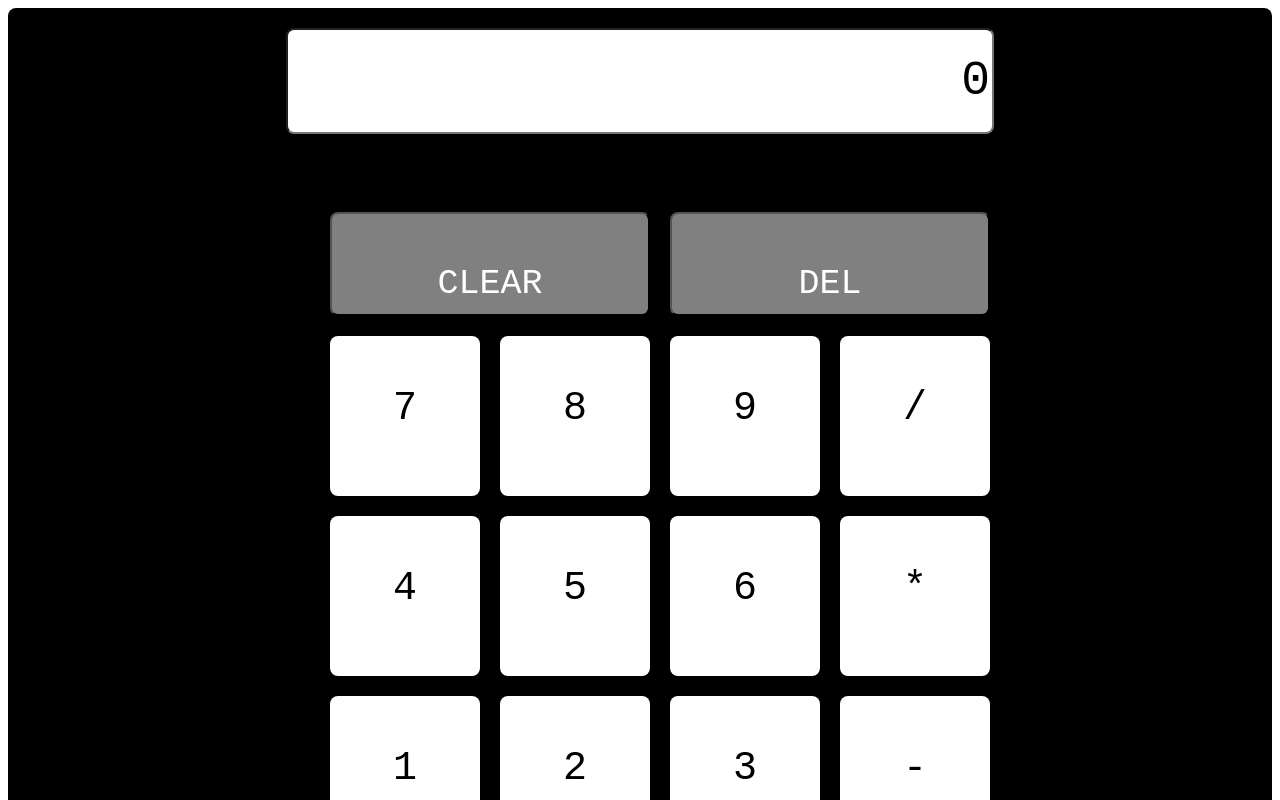
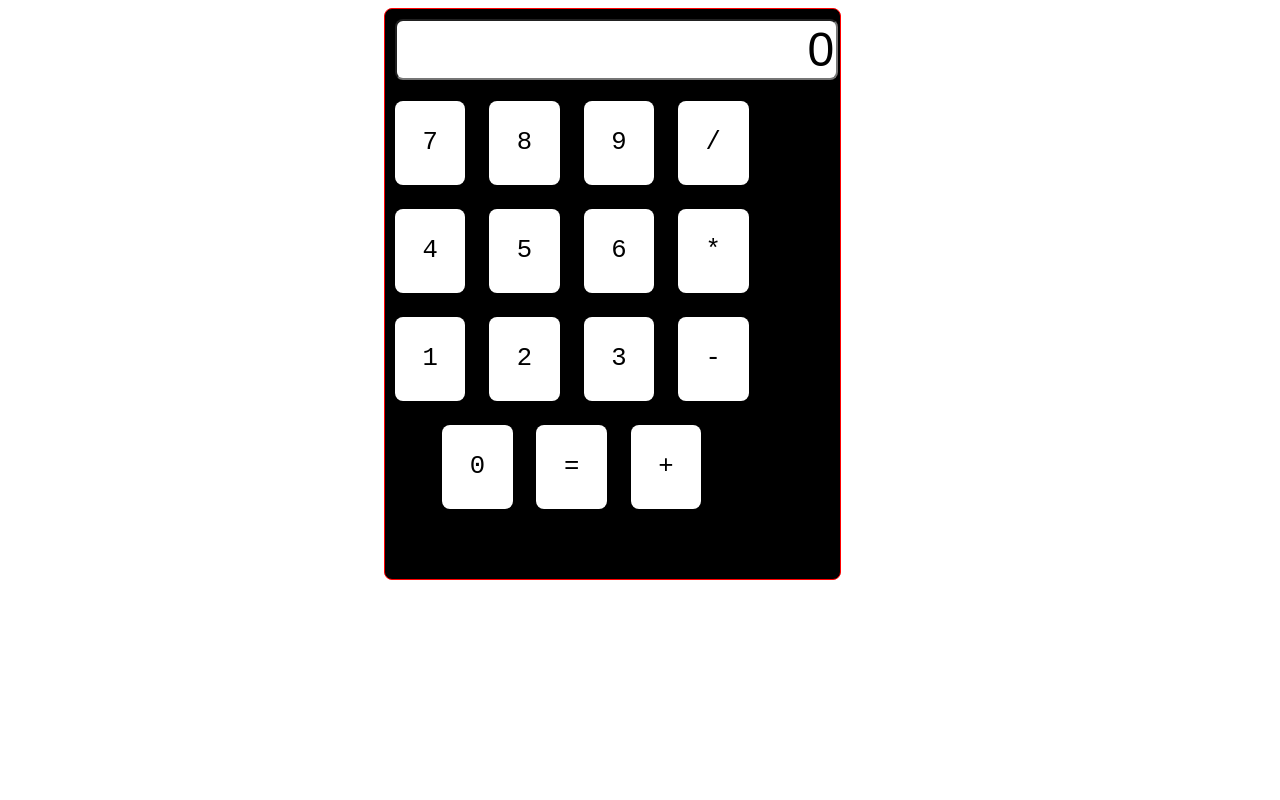
Before and after one commit to Mutheeswari/calculator-react, a React (Create React App) app in the folder calculator-app/: page / in a window 1280 px wide. Shown: the top 800 px of the page. Built offline with nearby package versions, Linux system fonts and the light colour scheme.

Commit message:
cosmetic changes

```diff
--- a/calculator-app/src/App.css
+++ b/calculator-app/src/App.css
@@ -1,19 +1,13 @@
-.App {
+body {
   text-align: center;
-}
-
-ul.ul-numbers {
-  width: 60%;
+  font-family: 'Cutive Mono', monospace;
 }
 
 .set-width {
-  width: 700px;
-  height: 100px;
   font-size: 48px;
   border-radius: 8px;
-  font-family: 'Cutive Mono', monospace;
   text-align: right;
-
+  width: 100%;
 }
 
 .App-header {
@@ -27,36 +21,35 @@ ul.ul-numbers {
   font-size: 48px;
   color: black;
   padding: 10px;
+  border: 1px solid red;
+  position: absolute;
+  left: 30%;
+  width: 34%;
 }
 
+.buttonNumberMainDiv {
+  position: relative;
+    margin-top: -9%;
+    width: 100%;
+    left: -14%;
+}
 .button-zero {
-  width: 225px;
-  border-radius: 8px;
-  font-size: 40px;
-  font-family: 'Cutive Mono', monospace;
-  height: 60px;
-  color: black;
+
+/*
   align-items: center;
-  justify-content: center;
-  display: inline-block;
+  justify-content: center; */
+/*
   padding: 50px;
-  margin: 10px;
-  background: white;
-  border: none;
+  margin: 10px; */
+
 }
 
 .button-numbers {
-  width: 50px;
-  border-radius: 8px;
-  font-size: 40px;
-  font-family: 'Cutive Mono', monospace;
-  height: 60px;
+  font-size: 2vw;
   color: black;
-  align-items: center;
-  justify-content: center;
   display: inline-block;
-  padding: 50px;
-  margin: 10px;
+  padding: 7%;
+  margin: 3%;
   background: white;
   border-radius: 8px;
   border: none;
@@ -69,7 +62,6 @@ ul.ul-numbers {
   height: 70px;
   color: white;
   text-align: center;
-  font-family: 'Cutive Mono', monospace;
   background: grey;
   justify-content: center;
   display: inline-block;
--- a/calculator-app/src/App.js
+++ b/calculator-app/src/App.js
@@ -1,22 +1,16 @@
-import React, { useState, createContext } from "react"; // importing Hook and React
-import "./App.css"; // Importing App.css for accessing class
-import Editbox from "./Editbox"; // Import Editbox.js
-import Buttonnumbers from "./Buttonnumbers"; // Import buttonnumbers.js
-// import Buttonnum from "./Buttonnum";
-export const ButtonContext = createContext(); // to create context for passing the state
-// To define the function App
+import React, { useState, createContext } from "react";
+import "./App.css";
+import Editbox from "./Editbox";
+import Buttonnumbers from "./Buttonnumbers";
+export const ButtonContext = createContext(); // using ButtonContext
 function App() {
-  const [digit, setDigit] = useState(0); // Declare useState to initialize the digit in the EditBox
+  const [digit, setDigit] = useState(0); // initialize zero
   return (
-    // call "App" and  "App-header" class in the App.css
-    <div className="App">
-      <header className="App-header">
-        {/* Pass the state to another component using context provider */}
+    <div className="App-header">
         <ButtonContext.Provider value={{ digit, setDigit }}>
-          <Editbox /> {/*call Editbox.js file*/}
-          <Buttonnumbers /> {/*call Buttonnumbers.js file*/}
+          <Editbox />
+          <Buttonnumbers />
         </ButtonContext.Provider>
-      </header>
     </div>
   );
 }
--- a/calculator-app/src/Buttonnumbers.js
+++ b/calculator-app/src/Buttonnumbers.js
@@ -57,7 +57,7 @@ function Buttonnumbers() {
     // Button with onClick
     <li
       // className="button-numbers"
-      className={number === 0 ? "button-zero" : "button-numbers"}
+      className={`button-numbers ${number === 0 ? "button-zero" : ""}`}
       key={number.toString()}
       onClick={() => getValue(number)}
     >
@@ -65,12 +65,10 @@ function Buttonnumbers() {
     </li>
   ));
   return (
-    // call "App", "App-header" and "ul-numbers" class in the App.css
-    <div className="App">
-      <header className="App-header">
-        <ul className="ul-numbers">
-          {/*to display "clear","Del" and "numbers" buttons here*/}
-          <button
+    <div className="buttonNumberMainDiv">
+
+        <ul>
+          {/* <button
             type="button"
             className="button-cldel"
             onClick={() => setDigit(0)}
@@ -83,9 +81,9 @@ function Buttonnumbers() {
             onClick={() => removeString(digit)}
           >
             {buttonName.delete}
-          </button>
+          </button> */}
           {listItems} </ul>
-      </header>
+
     </div>
   );
 }
--- a/calculator-app/src/Editbox.js
+++ b/calculator-app/src/Editbox.js
@@ -6,9 +6,7 @@ function Editbox() {
   const buttoncont = useContext(ButtonContext); // Define useContext with imported context (ButtonContext)
   const { digit } = buttoncont; // destructuring the (buttoncont) context variable which are needed
   return (
-    // call "App" and  "App-header" class in the App.css
-    <div className="App">
-      <header className="App-header">
+    <div>
         {/*Display Edit box with value which was returned from App.js*/}
         <input
           type="text"
@@ -17,7 +15,6 @@ function Editbox() {
           class="set-width"
           value={digit}
         />
-      </header>
     </div>
   );
 }
```
